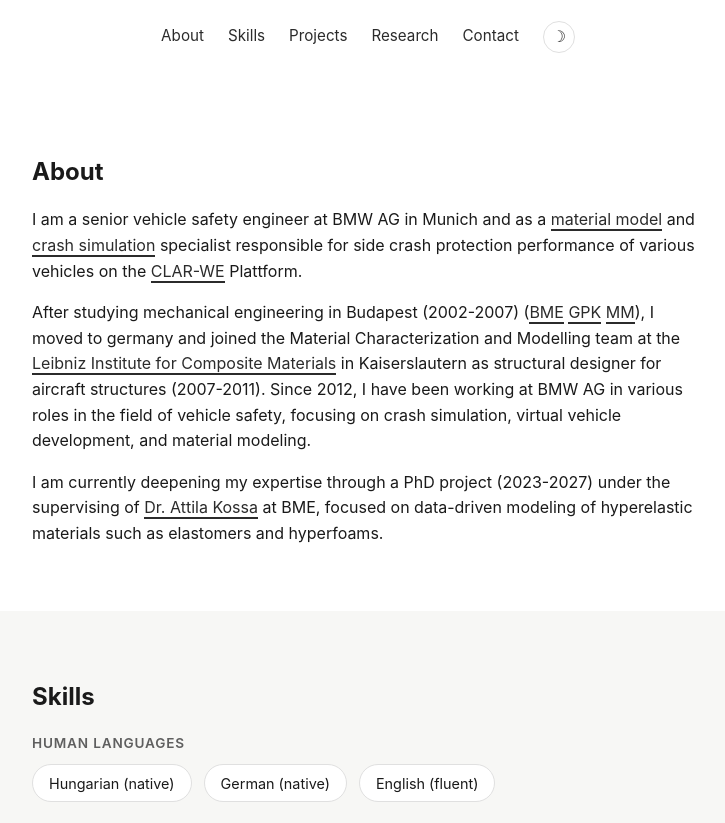
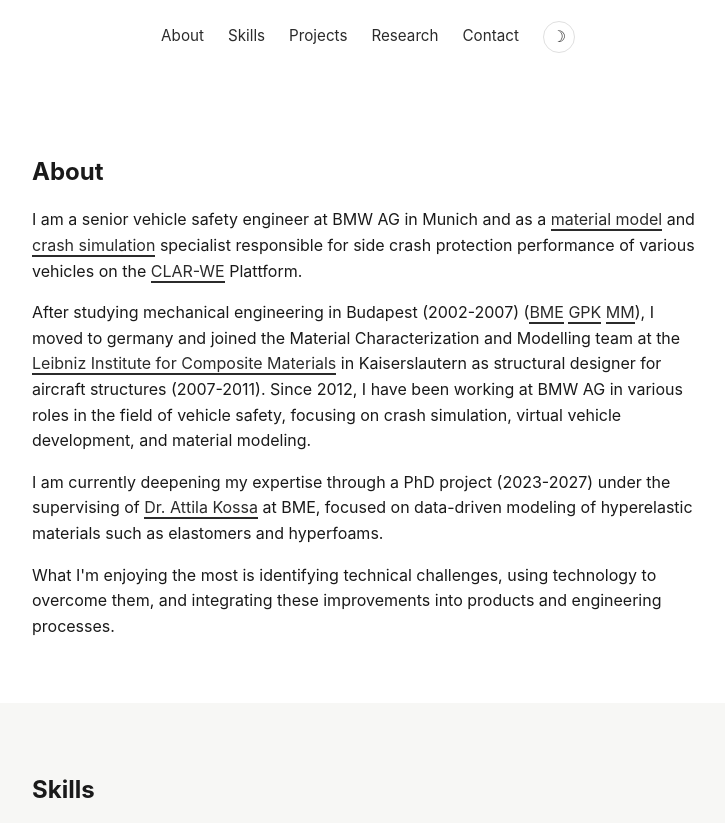
Before and after one commit to bpfodor/bpfodor.github.io, a plain HTML site: page index.html in a window 1280 px wide. Shown: the part 239-1062 px from the top of the page, without its empty margins (272-997 px from the left). Drawn offline with Linux system fonts and the light colour scheme.

Commit message:
update About

```diff
--- a/index.html
+++ b/index.html
@@ -326,6 +326,9 @@
         <p>
           I am currently deepening my expertise through a PhD project (2023-2027) under the supervising of <a href="https://www.mm.bme.hu/~kossa/indexen.html">Dr. Attila Kossa</a> at BME, focused on data-driven modeling of hyperelastic materials such as elastomers and hyperfoams.
         </p>
+        <p>
+          What I'm enjoying the most is identifying technical challenges, using technology to overcome them, and integrating these improvements into products and engineering processes.
+        </p>
       </div>
     </section>
 
```
